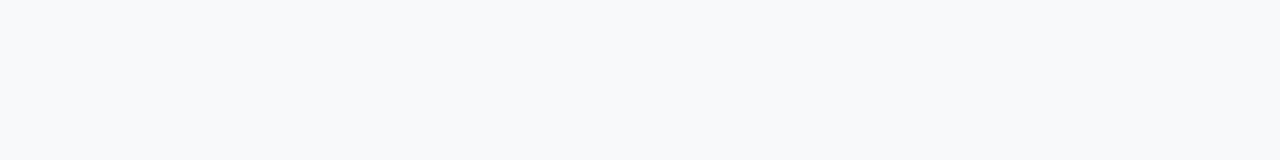
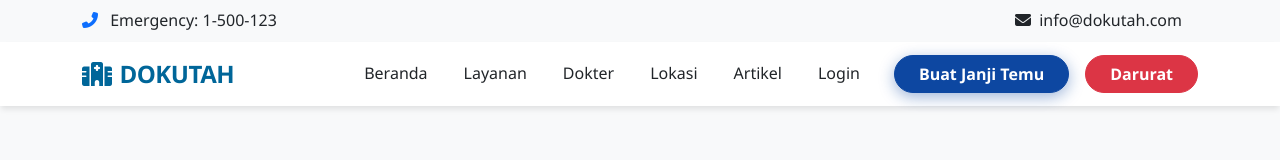
Before and after one commit to hanseliahp/ACLEC-Dokutah, a website: page public/dokterbpjs.html in a window 1280 px wide. Drawn offline with nearby package versions, Linux system fonts and the light colour scheme.

Commit message:
nambahin navbar

```diff
--- a/public/dokterbpjs.html
+++ b/public/dokterbpjs.html
@@ -12,6 +12,36 @@
     <link rel="stylesheet" href="style.css">
 </head>
 <body>
+        <div class="bg-light py-2 d-none d-lg-block">
+        <div class="container d-flex justify-content-between">
+            <div><i class="fas fa-phone-alt me-2 text-primary"></i> Emergency: 1-500-123</div>
+            <div>
+                <a href="#" class="text-decoration-none text-dark me-3"><i class="fas fa-envelope me-1"></i> info@dokutah.com</a>
+            </div>
+        </div>
+    </div>
 
+    <nav class="navbar navbar-expand-lg navbar-light bg-white sticky-top shadow-sm">
+        <div class="container">
+            <a class="navbar-brand" href="index.html">
+                <i class="fas fa-hospital me-2"></i>DOKUTAH
+            </a>
+            <button class="navbar-toggler" type="button" data-bs-toggle="collapse" data-bs-target="#navbarNav">
+                <span class="navbar-toggler-icon"></span>
+            </button>
+            <div class="collapse navbar-collapse" id="navbarNav">
+                <ul class="navbar-nav ms-auto">
+                    <li class="nav-item"><a class="nav-link" href="#">Beranda</a></li>
+                    <li class="nav-item"><a class="nav-link" href="#layanan">Layanan</a></li>
+                    <li class="nav-item"><a class="nav-link" href="#dokter">Dokter</a></li>
+                    <li class="nav-item"><a class="nav-link" href="#lokasi">Lokasi</a></li>
+                    <li class="nav-item"><a class="nav-link" href="#artikel">Artikel</a></li>
+                    <li class="nav-item"><a class="nav-link" href="login.html">Login</a></li>
+                </ul>
+                <a href="janji-temu.html" class="btn btn-primary ms-3 rounded-pill px-4 fw-bold">Buat Janji Temu</a>
+                <a href="emergency.html" class="btn btn-danger ms-3 rounded-pill px-4 fw-bold">Darurat</a>
+            </div>
+        </div>
+    </nav>
 </body>
 </html>
```
Also changed, not shown: public/dokternonbpjs.html (+30 -0 lines), public/emergency.html (+30 -0 lines).
